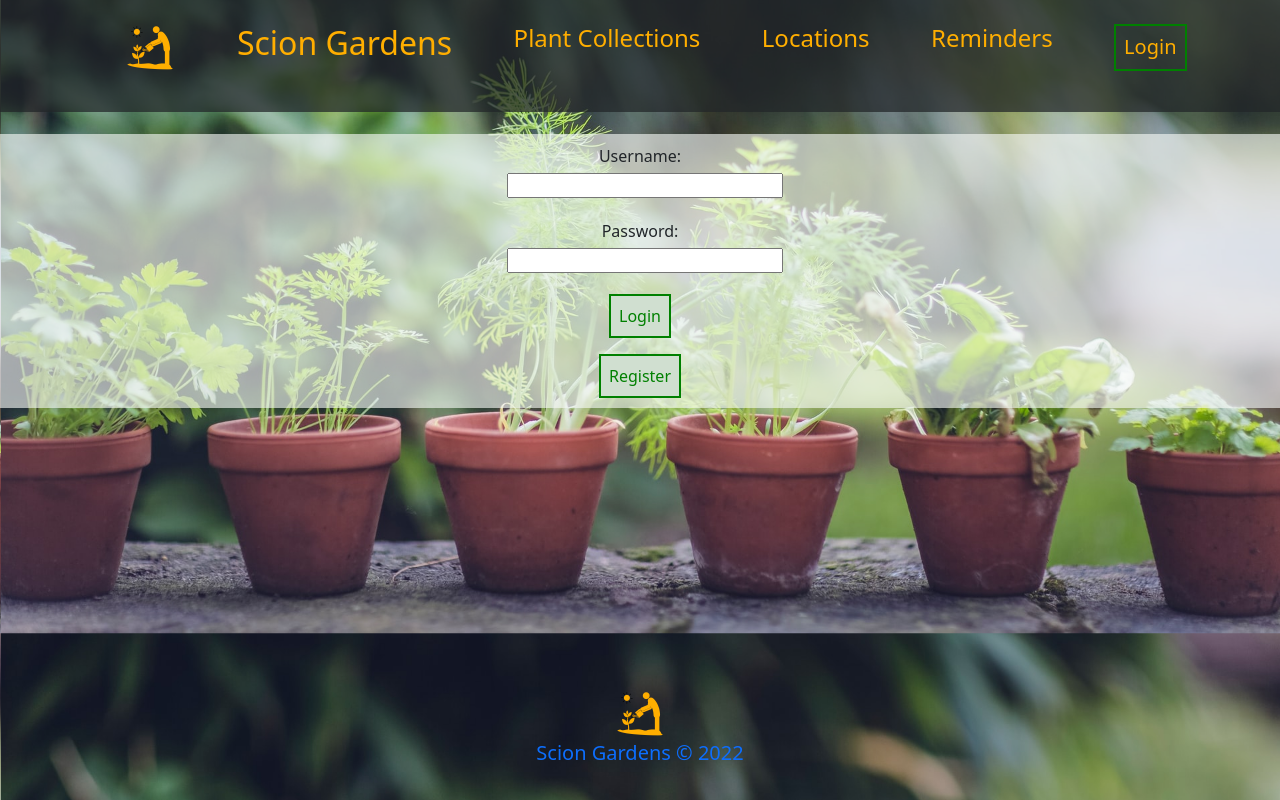
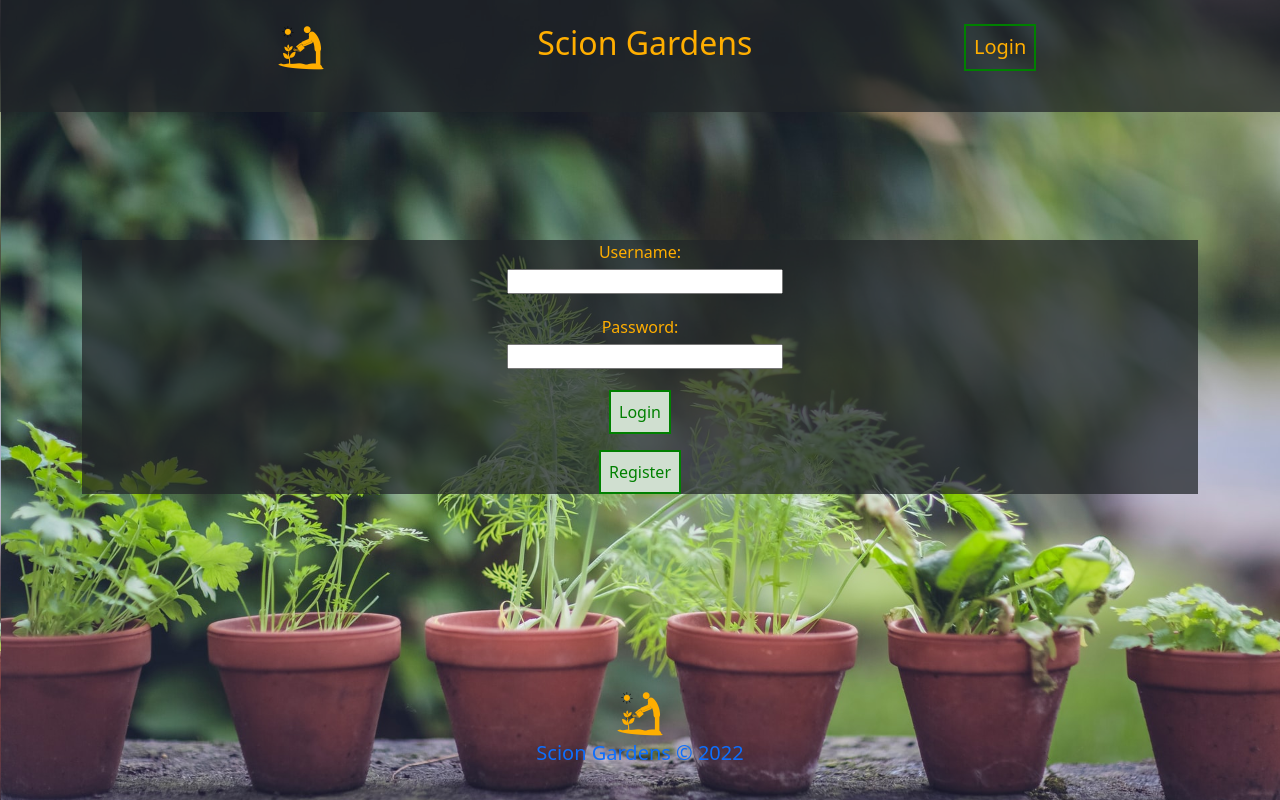
Before and after one commit to Lizethkm/ScionGardens_Capstone, a React (Create React App) app in the folder frontend/: page /login in a window 1280 px wide. Built offline with nearby package versions, Linux system fonts and the light colour scheme.

Commit message:
Created Login NavBar Component + Created Upcoming Reminders Component + Added Styling

```diff
--- a/frontend/src/App.css
+++ b/frontend/src/App.css
@@ -41,10 +41,12 @@ button:hover {
 }
 
 .form {
+  background: #212529ba;
+  color: #FFAE00;
   align-items: center;
   display: flex;
   flex-direction: column;
-  justify-content: flex-end;
+  justify-content: center;
   gap: 1rem;
 }
 
--- a/frontend/src/App.js
+++ b/frontend/src/App.js
@@ -30,10 +30,12 @@ import CreateReminders from "./components/CreateReminders/CreateReminders";
 
 
 
+
+
 function App() {
   return (
     <div>
-      <Navbar />
+      {/* <Navbar /> */}
       <Routes>
         <Route
           path="/"
--- a/frontend/src/components/CreatePlantCollection/CreatePlantCollection.jsx
+++ b/frontend/src/components/CreatePlantCollection/CreatePlantCollection.jsx
@@ -38,19 +38,19 @@ const CreatePlantCollection = (props) => {
         <div className="container">
             < Navbar />
             <form className="form" onSubmit={handleSubmit}>
-                <label className="addLabel">
+                <label >
                     Plant:{""}
                     <input type="text" name="plant" value={formData.plant} onChange={handleInputChange} />
                 </label>
-                <label className="addLabel">
+                <label >
                     Sunlight:{""}
                     <input type="text" name="sunlight" value={formData.sunlight} onChange={handleInputChange} />
                 </label>
-                <label className="addLabel">
+                <label >
                     Water:{""}
                     <input type="text" name="water" value={formData.water} onChange={handleInputChange} />
                 </label>
-                <label className="addLabel">
+                <label >
                     Maintenance:{""}
                     <input type="text" name="maintenance" value={formData.maintenance} onChange={handleInputChange} />
                 </label>
--- /dev/null
+++ b/frontend/src/components/NavBar/LoginNavBar.jsx
@@ -0,0 +1,44 @@
+import React from "react";
+import { useContext } from "react";
+import { useNavigate, Link } from "react-router-dom";
+import AuthContext from "../../context/AuthContext";
+import "./NavBar.css";
+import logo from "../../assests/logo.png"
+
+
+
+
+const LoginNavBar = (props) => {
+
+    const { logoutUser, user } = useContext(AuthContext);
+    const navigate = useNavigate();
+    return (
+      <div className="navBar">
+        <ul>
+          <li>
+            < Link to="/">
+              <img className="logo" src={logo} alt="Logo Image" />
+            </Link>
+          </li>
+          <li className="brand">
+            <Link to="/" style={{ textDecoration: "none", color: "#FFAE00 "}}>
+              <h2 className="navBarLabel">Scion Gardens</h2>
+
+            </Link>
+          </li>
+
+          <li>
+            {user ? (
+              <button onClick={logoutUser}>Logout</button>
+            ) : (
+              <button onClick={() => navigate("/login")}>Login</button>
+            )}
+          </li>
+        </ul>
+
+      </div>
+    );
+
+}
+
+export default LoginNavBar;
--- a/frontend/src/pages/HomePage/HomePage.css
+++ b/frontend/src/pages/HomePage/HomePage.css
@@ -5,6 +5,5 @@ h1.homeGreeting{
 
 .homePage{
     color: #F20505;
-    background-color: rgba(8, 69, 8, 0.788) ;
 
 }
--- a/frontend/src/pages/HomePage/HomePage.js
+++ b/frontend/src/pages/HomePage/HomePage.js
@@ -5,6 +5,7 @@ import useAuth from "../../hooks/useAuth";
 import axios from "axios";
 
 import "./HomePage.css"
+import Navbar from "../../components/NavBar/NavBar";
 
 
 const HomePage = () => {
@@ -43,6 +44,7 @@ const HomePage = () => {
 
   return (
     <div className="homePage">
+      < Navbar />
       <div className="container">
 
         <h1 className="homeGreeting">Welcome {user.username}!</h1>
--- a/frontend/src/pages/LoginPage/LoginPage.css
+++ b/frontend/src/pages/LoginPage/LoginPage.css
@@ -5,14 +5,13 @@
 body{
   background-image: url(../../assests/gardenBackground.jpg);
   background-size: cover;
-  background-position:  1px -220px;
+  background-position:  1px -22px;
 }
 
 .loginPage {
 
-  outline: rgba(247, 251, 247, 0.624) solid 10px;
-  background-color: rgba(247, 251, 247, 0.624);
-  align-items: center;
+
+  margin-top: 10%;
 
 }
 
--- a/frontend/src/pages/LoginPage/LoginPage.js
+++ b/frontend/src/pages/LoginPage/LoginPage.js
@@ -3,6 +3,7 @@ import AuthContext from "../../context/AuthContext";
 import useCustomForm from "../../hooks/useCustomForm";
 import { Link } from "react-router-dom";
 import "./LoginPage.css";
+import LoginNavBar from "../../components/NavBar/LoginNavBar";
 
 const LoginPage = () => {
   const { loginUser, isServerError } = useContext(AuthContext);
@@ -19,8 +20,10 @@ const LoginPage = () => {
   }, [isServerError]);
 
   return (
+    <div>
+      < LoginNavBar />
       <div className="loginPage">
-      <div className="container">
+            <div className="container" >
               <form className="form" onSubmit={handleSubmit}>
 
                 <label>
@@ -51,6 +54,8 @@ const LoginPage = () => {
 
             </div>
           </div>
+    </div>
+
   );
 };
 
--- a/frontend/src/pages/PlantCollectionPage/PlantCollectionPage.jsx
+++ b/frontend/src/pages/PlantCollectionPage/PlantCollectionPage.jsx
@@ -10,6 +10,7 @@ import { Fragment } from "react/cjs/react.production.min";
 import EditPlantCollections from "../../components/EditPlantCollection/EditPlantCollection";
 import "./PlantCollectionPage.css"
 import Navbar from "../../components/NavBar/NavBar";
+import CreatePlantCollection from "../../components/CreatePlantCollection/CreatePlantCollection";
 
 
 
@@ -19,7 +20,6 @@ const PlantCollectionPage = (props) => {
     const [user, token] = useAuth()
     const navigate = useNavigate()
     const [plantCollections, setPlantCollections] = useState([]);
-
 
 
 
@@ -37,7 +37,7 @@ const PlantCollectionPage = (props) => {
     };
 
     useEffect(() => {
-        fetchPlantCollections();
+        fetchPlantCollections()
     }, [token]);
 
 
@@ -101,9 +101,6 @@ const PlantCollectionPage = (props) => {
             }
         })
 
-
-
-
         setEditPlantCollectionId(null);
         setEditFormData(null);
         fetchPlantCollections();
@@ -135,7 +132,7 @@ const PlantCollectionPage = (props) => {
             < Navbar />
             <form onSubmit={handleEditFormSubmit} >
 
-                <table className="table table -sm table-dark">
+                <table className="table table-sm table-dark">
                     <thead>
 
                         <tr>
@@ -161,10 +158,11 @@ const PlantCollectionPage = (props) => {
                     </tbody>
                     <caption><h1>{user.username} Plant Collections</h1></caption>
                 </table>
-                <button className="addButton">
-                    <Link style={{ textDecoration: "none", color: "#FFAE00 "}} to="/addplant"> Add Plant</Link>
-                </button>
+                <Link style={{ textDecoration: "none", color: "#FFAE00 "}} to="/addplant"><button className="addButton">Add Plant</button> </Link>
+
             </form>
+            {/* < CreatePlantCollection fetchPlantCollections = {fetchPlantCollections} />    */}
+
         </div>
 
 
--- a/frontend/src/pages/RegisterPage/RegisterPage.js
+++ b/frontend/src/pages/RegisterPage/RegisterPage.js
@@ -1,4 +1,5 @@
 import React, { useContext } from "react";
+import LoginNavBar from "../../components/NavBar/LoginNavBar";
 import AuthContext from "../../context/AuthContext";
 import useCustomForm from "../../hooks/useCustomForm";
 
@@ -17,6 +18,8 @@ const RegisterPage = () => {
   );
 
   return (
+    <div>
+      < LoginNavBar />
       <div className="container">
             <form className="form" onSubmit={handleSubmit}>
               <label>
@@ -71,6 +74,9 @@ const RegisterPage = () => {
               <button>Register!</button>
             </form>
           </div>
+
+    </div>
+
   );
 };
 
```
Also changed, not shown: frontend/src/components/UpcomingReminders/UpcomingReminders.jsx (added, +15 -0 lines). Lines whose indentation alone changed are shown as unchanged.
